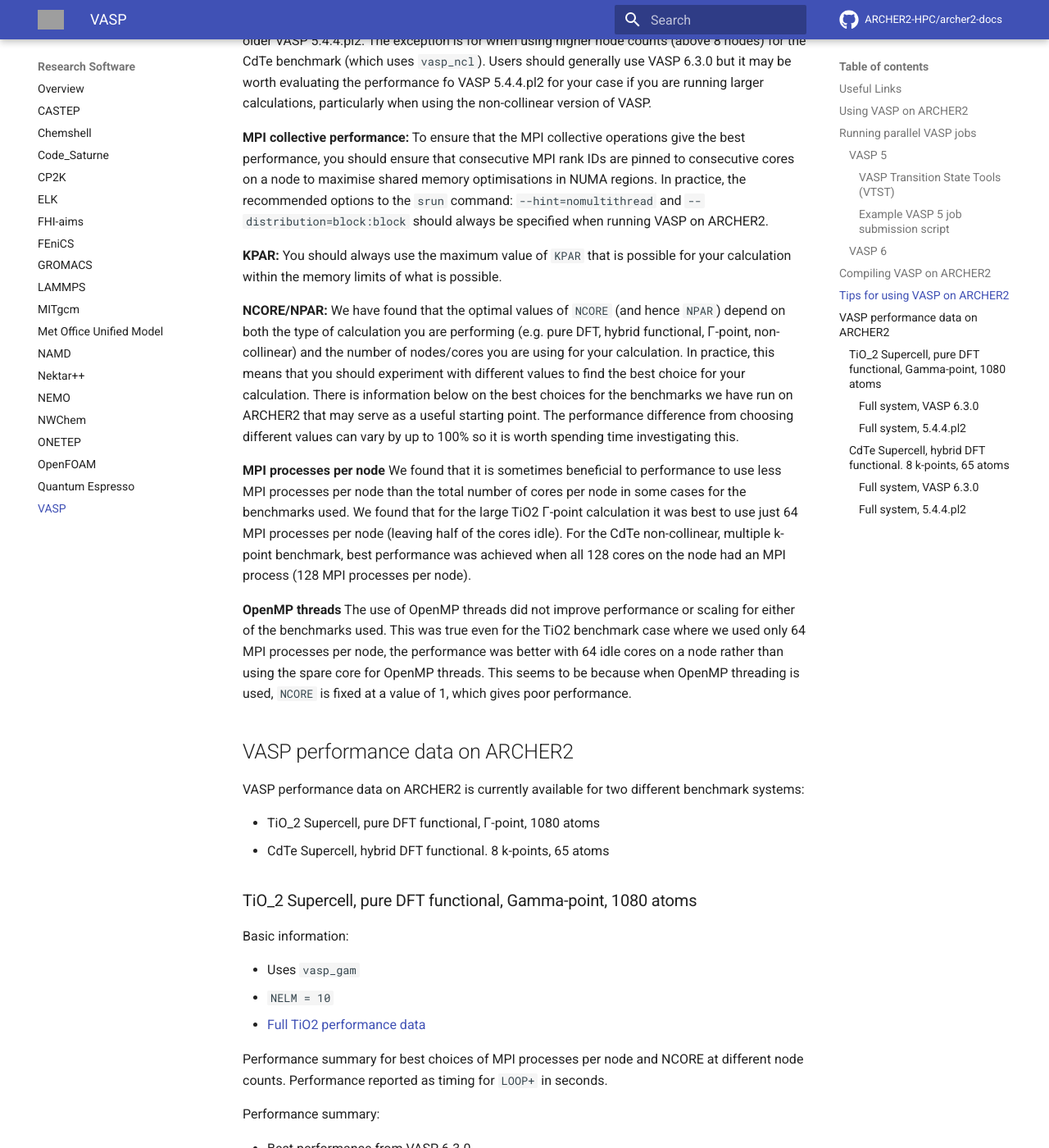
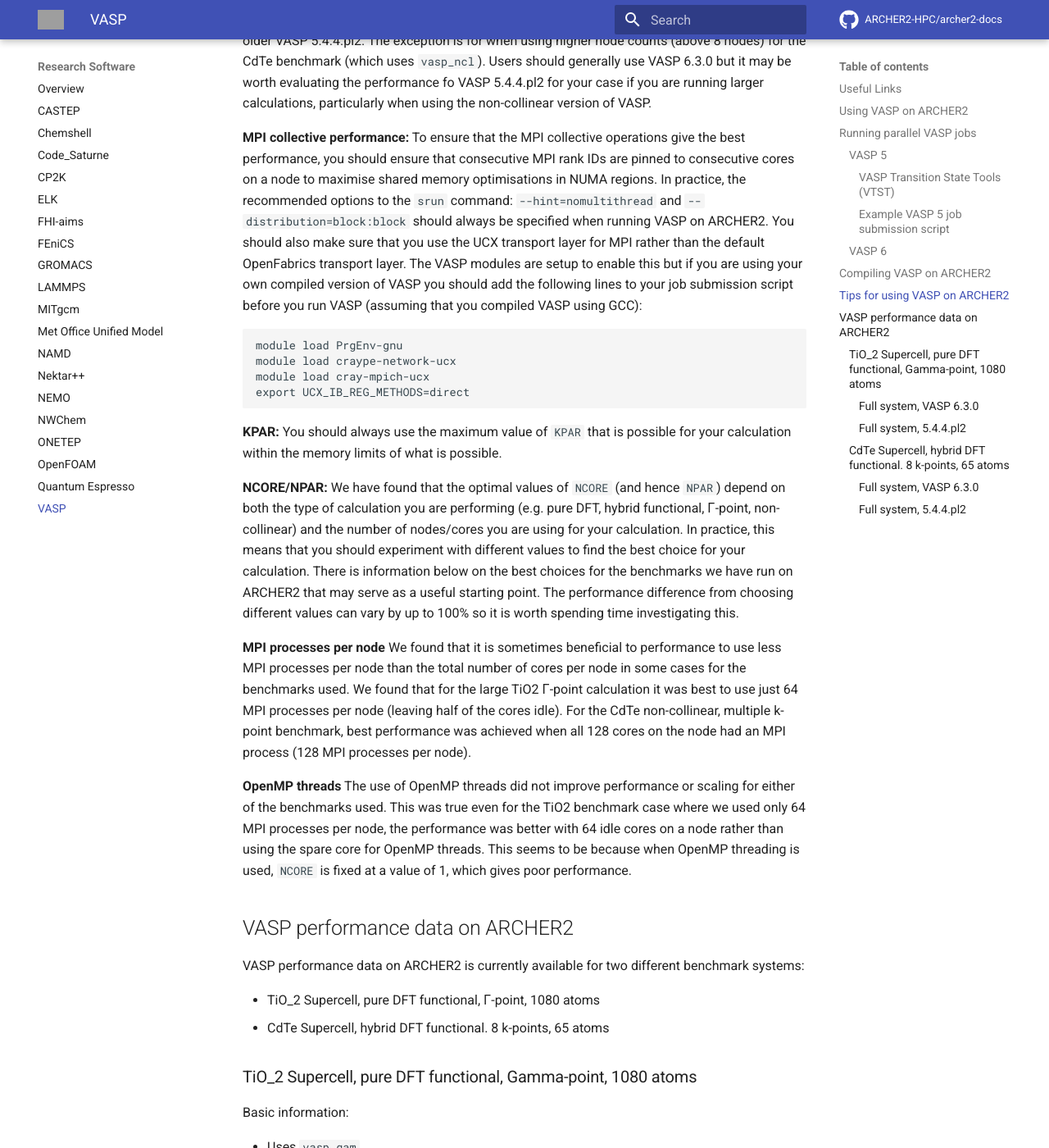
Before and after one commit to ARCHER2-HPC/archer2-docs, an MkDocs documentation site: the page built from docs/research-software/vasp/vasp.md, in a window 1280 px wide and 1400 px high, scrolled down 4501 px. Shown: the whole window at 82% size. Built offline with MkDocs 1.6.1 and Material for MkDocs 9.7.7, drawn with Linux system fonts in a browser that asks for light colours; comment, search, counter and statistics services are not loaded; some of the changed text lies outside the part shown; grey boxes are pictures that could not be loaded.

Commit message:
Updates VASP performance data

````diff
--- a/docs/research-software/vasp/vasp.md
+++ b/docs/research-software/vasp/vasp.md
@@ -204,7 +204,18 @@
 consecutive cores on a node to maximise shared memory optimisations in NUMA regions.
 In practice, the recommended options to the `srun` command: `--hint=nomultithread`
 and `--distribution=block:block` should always be specified when running VASP on
-ARCHER2.
+ARCHER2. You should also make sure that you use the UCX transport layer for MPI
+rather than the default OpenFabrics transport layer. The VASP modules are setup
+to enable this but if you are using your own compiled version of VASP you should
+add the following lines to your job submission script before you run VASP
+(assuming that you compiled VASP using GCC):
+
+```
+module load PrgEnv-gnu
+module load craype-network-ucx
+module load cray-mpich-ucx
+export UCX_IB_REG_METHODS=direct
+```
 
 **KPAR:** You should always use the maximum value of `KPAR` that is possible for
 your calculation within the memory limits of what is possible.
@@ -262,34 +273,36 @@
 #### Full system, VASP 6.3.0
 
  - `vasp/6/6.3.0` module
- - GCC 10.2.0
+ - GCC 11.2.0
  - AOCL 3.1 for BLAS/LAPACK/ScaLAPACK and FFTW
+ - UCX for MPI transport layer
 
 | Nodes | MPI processes per node | Total MPI processes | NCORE | 6.3.0 (full system) |
 |------:|-----------------------:|--------------------:|------:|--------------------:|
-|     1 |                     64 |                 128 |    64 |                3318 |
-|     2 |                     64 |                 256 |    64 |                1580 |
-|     4 |                     64 |                 512 |    64 |                 815 |
+|     1 |                     64 |                 128 |    64 |                3295 |
+|     2 |                     64 |                 256 |    64 |                1548 |
+|     4 |                     64 |                 512 |    64 |                 814 |
 |     8 |                     64 |                 512 |    64 |                 416 |
-|    16 |                     64 |                1024 |    64 |                 238 |
-|    32 |                     64 |                2048 |    64 |                 204 |
-|    64 |                     64 |                4096 |    64 |                 246 |
+|    16 |                     64 |                1024 |    64 |                 221 |
+|    32 |                     64 |                2048 |    64 |                 131 |
+|    64 |                     64 |                4096 |    64 |                  82 |
 
 #### Full system, 5.4.4.pl2
 
  - `vasp/5/5.4.4.pl2` module
- - GCC 11.2.0 with
+ - GCC 11.2.0
  - HPE Cray LibSci 21.09 for BLAS/LAPACK/ScaLAPACK and FFTW 3.3.8.11
+ - UCX for MPI transport layer
 
 | Nodes | MPI processes per node | Total MPI processes | NCORE | 5.4.4.pl2 (full system) |
 |------:|-----------------------:|--------------------:|------:|------------------------:|
-|     1 |                     64 |                  64 |    64 |                    3441 |
-|     2 |                     64 |                 128 |    64 |                    1605 |
-|     4 |                     64 |                 256 |    64 |                     827 |
-|     8 |                     64 |                 512 |    64 |                     457 |
-|    16 |                     64 |                1024 |    64 |                     249 |
-|    32 |                     64 |                2048 |    64 |                     210 |
-|    64 |                     64 |                4096 |    64 |                     244 |
+|     1 |                     64 |                  64 |    64 |                    3428 |
+|     2 |                     64 |                 128 |    64 |                    1615 |
+|     4 |                     64 |                 256 |    64 |                     823 |
+|     8 |                     64 |                 512 |    64 |                     429 |
+|    16 |                     64 |                1024 |    64 |                     231 |
+|    32 |                     64 |                2048 |    64 |                     135 |
+|    64 |                     64 |                4096 |    64 |                      79 |
 
 
 ### CdTe Supercell, hybrid DFT functional. 8 k-points, 65 atoms
@@ -318,31 +331,33 @@
 #### Full system, VASP 6.3.0
 
  - `vasp/6/6.3.0` module
- - GCC 10.2.0
+ - GCC 11.2.0
  - AOCL 3.1 for BLAS/LAPACK/ScaLAPACK and FFTW
+ - UCX for MPI transport layer
 
 | Nodes | MPI processes per node | Total MPI processes | NCORE | KPAR | 5.4.4.pl2 (4-cab system) |
 |------:|-----------------------:|--------------------:|------:|-----:|-------------------------:|
-|     1 |                    128 |                 128 |     4 |    2 |                    19916 |
-|     2 |                    128 |                 256 |     4 |    2 |                    10492 |
-|     4 |                    128 |                 512 |     4 |    2 |                     5849 |
-|     8 |                    128 |                1024 |     4 |    2 |                     3263 |
-|    16 |                    128 |                2048 |     8 |    2 |                     2135 |
-|    32 |                     64 |                2048 |     8 |    2 |                     1430 |
-|    64 |                     64 |                4096 |    16 |    2 |                      954 |
+|     1 |                    128 |                 128 |     4 |    2 |                    19000 |
+|     2 |                    128 |                 256 |     4 |    2 |                    10021 |
+|     4 |                    128 |                 512 |     4 |    2 |                     5560 |
+|     8 |                    128 |                1024 |     4 |    2 |                     3176 |
+|    16 |                    128 |                2048 |     8 |    2 |                     2413 |
+|    32 |                     64 |                2048 |    16 |    2 |                     1340 |
+|    64 |                     64 |                4096 |    16 |    2 |                      908 |
 
 #### Full system, 5.4.4.pl2
 
  - `vasp/5/5.4.4.pl2` module
- - GCC 11.2.0 with
+ - GCC 11.2.0
  - HPE Cray LibSci 21.09 for BLAS/LAPACK/ScaLAPACK and FFTW 3.3.8
+ - UCX for MPI transport layer
 
 | Nodes | MPI processes per node | Total MPI processes | NCORE | KPAR | 5.4.4.pl2 (4-cab system) |
 |------:|-----------------------:|--------------------:|------:|-----:|-------------------------:|
-|     1 |                    128 |                 128 |     4 |    2 |                    26362 |
-|     2 |                    128 |                 256 |     4 |    2 |                    13436 |
-|     4 |                    128 |                 512 |     4 |    2 |                     7256 |
-|     8 |                    128 |                1024 |     4 |    2 |                     4003 |
-|    16 |                     64 |                1024 |    16 |    2 |                     2093 |
-|    32 |                     64 |                2048 |    16 |    2 |                     1264 |
-|    64 |                     64 |                4096 |    16 |    2 |                      853 |
+|     1 |                    128 |                 128 |     4 |    2 |                    23417 |
+|     2 |                    128 |                 256 |     4 |    2 |                    12338 |
+|     4 |                    128 |                 512 |     4 |    2 |                     6751 |
+|     8 |                    128 |                1024 |     4 |    2 |                     3676 |
+|    16 |                     64 |                1024 |    16 |    2 |                     2136 |
+|    32 |                     64 |                2048 |    16 |    2 |                     1266 |
+|    64 |                     64 |                4096 |    16 |    2 |                      806 |
````
